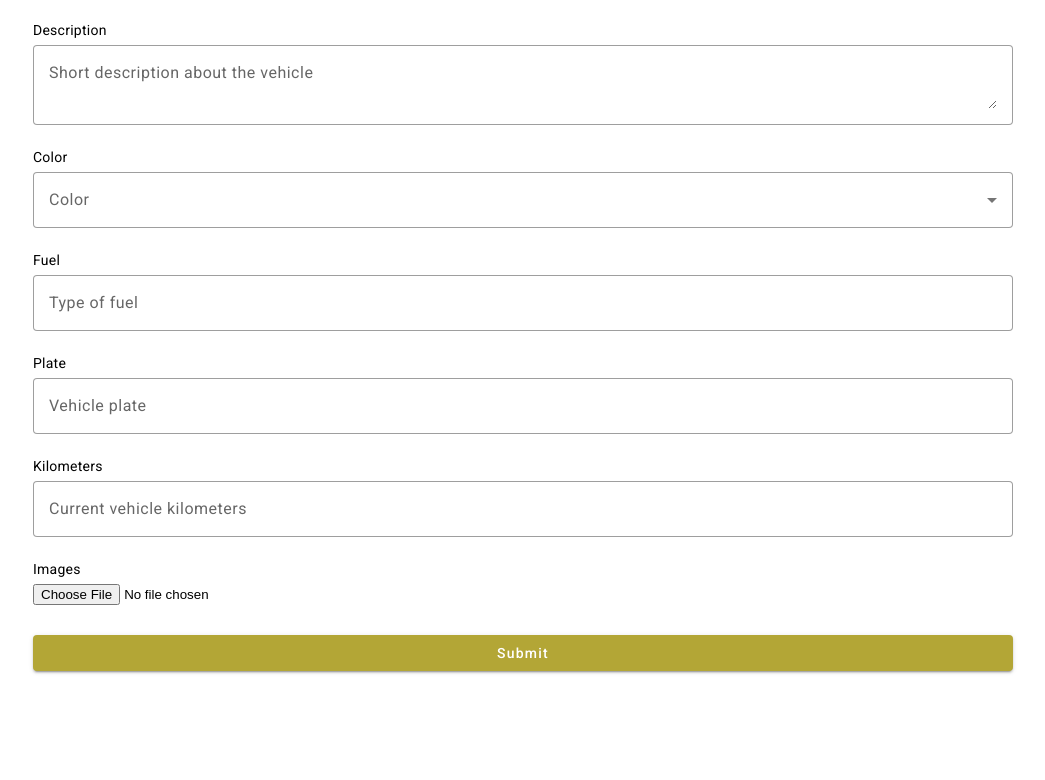
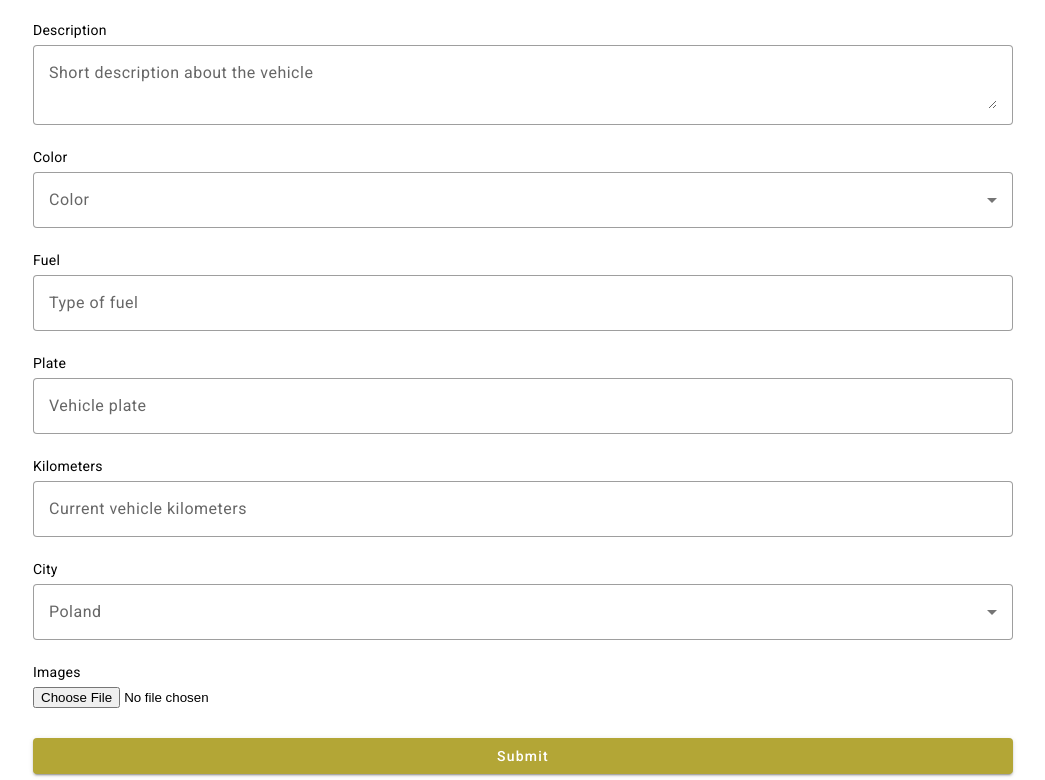
Before and after one commit to mamramalho/IT-project-symfony, an Angular app in the folder angular/: page /announce in a window 1280 px wide. Shown: the part 839-1619 px from the top of the page, without its empty margins (127-1172 px from the left). Before the commit the page ends 1516 px from the top, so only its background shows below. Built offline with nearby package versions, Linux system fonts and the light colour scheme; sample sign-in values are in the browser's storage.

Commit message:
cities form

```diff
--- a/angular/src/app/announcement-form/announcement-form.component.html
+++ b/angular/src/app/announcement-form/announcement-form.component.html
@@ -68,6 +68,13 @@
                 <input matInput type="number" formControlName="kms" placeholder="Current vehicle kilometers">
             </mat-form-field>
 
+            <span>City</span>
+            <mat-form-field appearance="outline">
+                <mat-select formControlName="city" placeholder="Poland">
+                    <mat-option *ngFor="let city of cities" [value]="city">{{city}}</mat-option>
+                </mat-select>
+            </mat-form-field>
+
             <span>Images</span>
             <input
                 type="file"
@@ -82,7 +89,6 @@
                     </button>
                 </div>
             </div>
-
 
             <button
                 class="custom-button"
--- a/angular/src/app/announcement-form/announcement-form.component.ts
+++ b/angular/src/app/announcement-form/announcement-form.component.ts
@@ -30,6 +30,25 @@ export class AnnouncementFormComponent {
     { name: 'Yellow', code: '#FFFF00' }
   ];
 
+  cities: string[] = [
+    'dolnośląskie',
+    'kujawsko-pomorskie',
+    'lubelskie',
+    'lubuskie',
+    'łódzkie',
+    'małopolskie',
+    'mazowieckie',
+    'opolskie',
+    'podkarpackie',
+    'podlaskie',
+    'pomorskie',
+    'śląskie',
+    'świętokrzyskie',
+    'warmińsko-mazurskie',
+    'wielkopolskie',
+    'zachodniopomorskie',
+  ];
+
   selectedImageUrls: string[] = [];
 
   requestInProgress = false;
@@ -58,6 +77,7 @@ export class AnnouncementFormComponent {
       fuel: ['', Validators.required],
       plate: ['', Validators.required],
       kms: ['', [Validators.required, Validators.pattern(/^\d+$/)]],
+      city: ['', Validators.required],
     });
 
   }
@@ -94,6 +114,7 @@ export class AnnouncementFormComponent {
     const fuel = this.form.controls['fuel'].value;
     const plate = this.form.controls['plate'].value;
     const kms = this.form.controls['kms'].value;
+    const city = this.form.controls['city'].value;
 
     const vehicle = new Vehicle(
       name,
@@ -109,6 +130,7 @@ export class AnnouncementFormComponent {
       plate,
       kms,
       this.selectedImageUrls,
+      city,
     );
 
     this.requestInProgress = true;
--- a/angular/src/app/models/vehicle.ts
+++ b/angular/src/app/models/vehicle.ts
@@ -13,6 +13,7 @@ export class Vehicle {
         public plate: string,
         public kms: number,
         public images: string[],
+        public city: string,
         public id?: number,
     ) {}
 }
```
Also changed, not shown: 1 other file (tests, documents, lock files or other folders).
